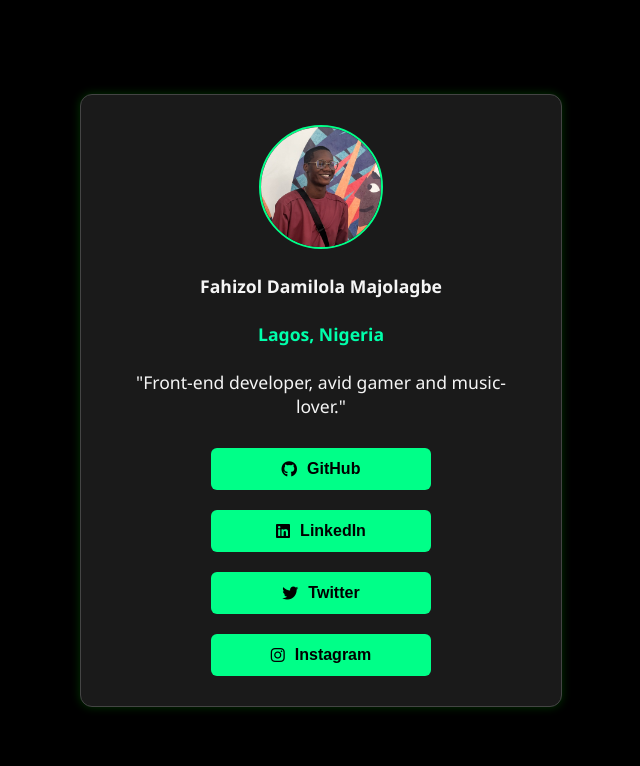
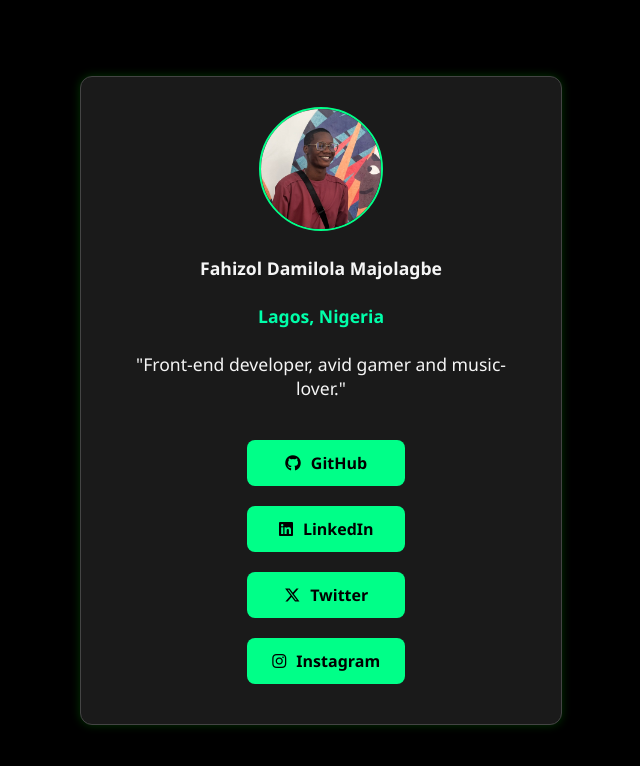
Before and after one commit to GrumpyIce/Fahizol-portfolio, a plain HTML site: page index.html in a window 1280 px wide. Shown: the whole page, without its empty margins (319-959 px from the left). Drawn offline with Linux system fonts and the light colour scheme.

Commit message:
Fix social icon underline and style updates again

```diff
--- a/index.html
+++ b/index.html
@@ -21,18 +21,23 @@
 
     <div class="button-wrap">
       <div class="buttons">
-        <a href="https://github.com/GrumpyIce" target="_blank">
-          <button><i class="fab fa-github"></i> GitHub</button>
-        </a>
-        <a href="https://www.linkedin.com/in/fahizol-majolagbe" target="_blank">
-          <button><i class="fab fa-linkedin"></i> LinkedIn</button>
-        </a>
-        <a href="https://x.com/grumpy_ice?s=21" target="_blank">
-          <button><i class="fab fa-twitter"></i> Twitter</button>
-        </a>
-        <a href="https://www.instagram.com/__fahizol" target="_blank">
-          <button><i class="fab fa-instagram"></i> Instagram</button>
-        </a>
+            <div class="buttons">
+      <a href="https://github.com/GrumpyIce" target="_blank" class="social-button">
+        <i class="fab fa-github"></i> GitHub
+      </a>
+
+      <a href="https://www.linkedin.com/in/fahizol-majolagbe" target="_blank" class="social-button">
+        <i class="fab fa-linkedin"></i> LinkedIn
+      </a>
+
+      <a href="https://x.com/grumpy_ice?s=21" target="_blank" class="social-button">
+        <i class="fab fa-x-twitter"></i> Twitter
+      </a>
+
+      <a href="https://www.instagram.com/__fahizol" target="_blank" class="social-button">
+        <i class="fab fa-instagram"></i> Instagram
+      </a>
+</div>
       </div>
     </div>
   </div>
--- a/styles.css
+++ b/styles.css
@@ -42,14 +42,36 @@
   color: #00ffaa;
   font-weight: bold;
 }
+.social-button {
+  display: flex;
+  align-items: center;
+  justify-content: center;
+  background-color: #00ff88;
+  color: black;
+  text-decoration: none;
+  padding: 12px 20px;
+  margin: 10px auto;
+  border-radius: 8px;
+  font-size: 1rem;
+  font-weight: bold;
+  width: 80%;
+  max-width: 300px;
+  gap: 10px;
+  transition: all 0.3s ease;
+}
+
+.social-button:hover {
+  background-color: #00cc66;
+  color: white;
+  transform: scale(1.05);
+}
 
 .buttons {
   display: flex;
   flex-direction: column;
   align-items: center;
-  gap: 20px;
-  margin-top: 30px;
 }
+
 
 button {
   background-color: #00ff88;
```
